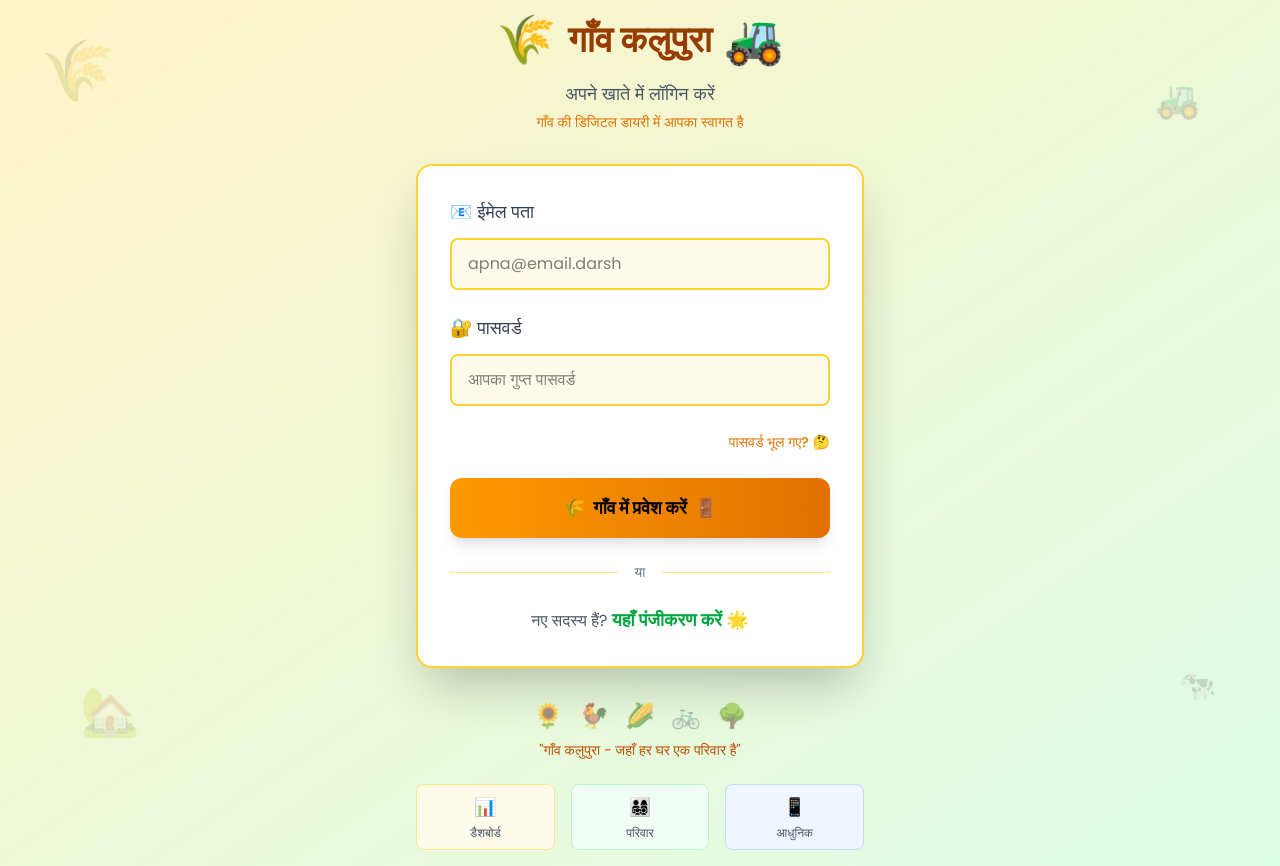
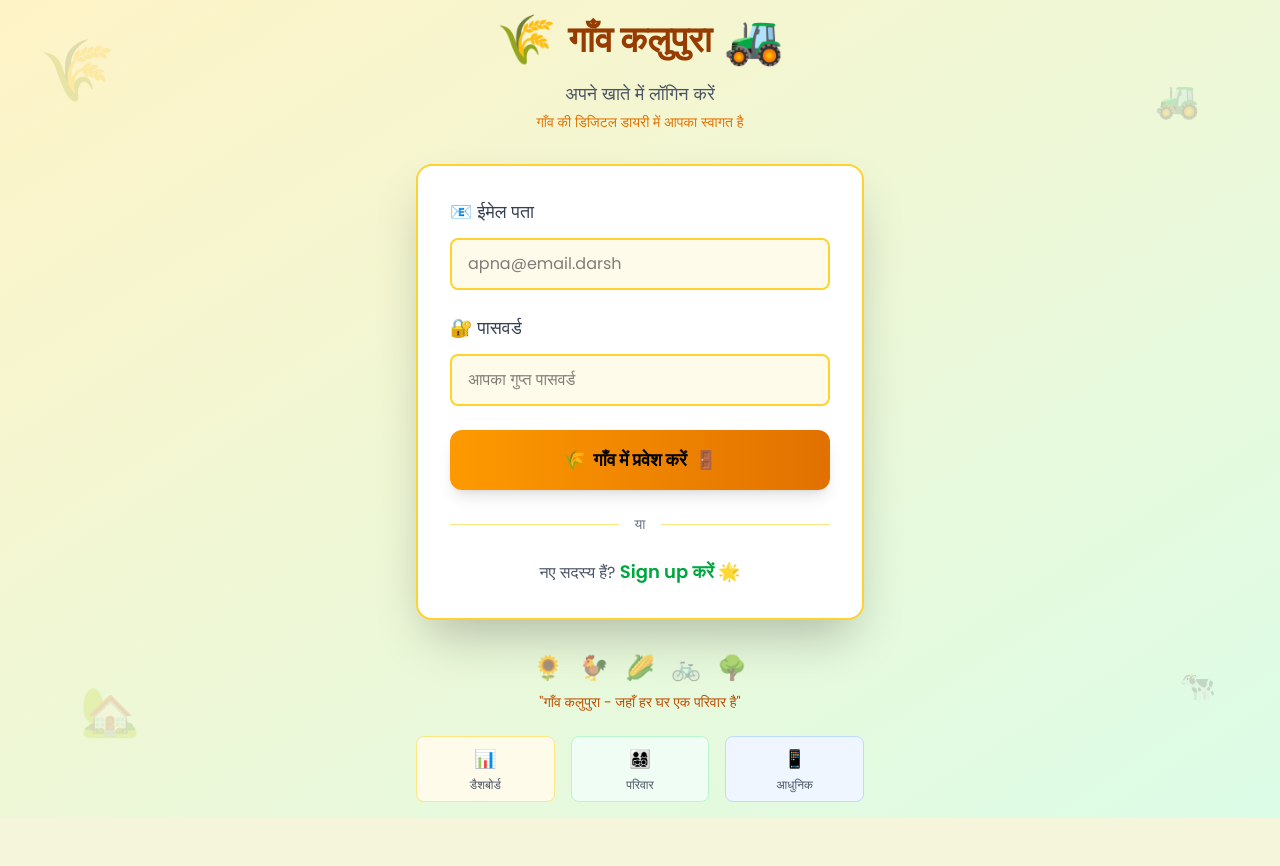
Before and after one commit to bhavy-sharma/Kalupura, a Next.js app in the folder client/: page /login in a window 1280 px wide. After the commit the page ends 818 px from the top, so only its background shows below. Built offline with nearby package versions, Linux system fonts and the light colour scheme.

Commit message:
login page change

```diff
--- a/client/app/login/page.jsx
+++ b/client/app/login/page.jsx
@@ -113,15 +113,7 @@ const handleSubmit = async (e) => {
               />
             </div>
 
-            {/* Forgot Password Link */}
-            <div className="text-right mb-6">
-              <a
-                href="/forgot-password"
-                className="text-amber-600 hover:text-amber-800 text-sm font-medium hover:underline"
-              >
-                पासवर्ड भूल गए? 🤔
-              </a>
-            </div>
+
 
             {/* Submit Button */}
             <button
@@ -163,7 +155,7 @@ const handleSubmit = async (e) => {
                 href="/signup"
                 className="text-green-600 hover:text-green-800 font-semibold text-lg hover:underline"
               >
-                यहाँ पंजीकरण करें 🌟
+                Sign up करें 🌟
               </a>
             </p>
           </div>
```
